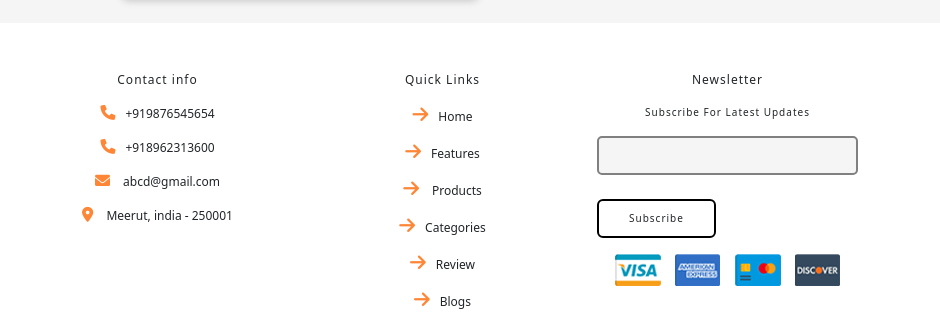
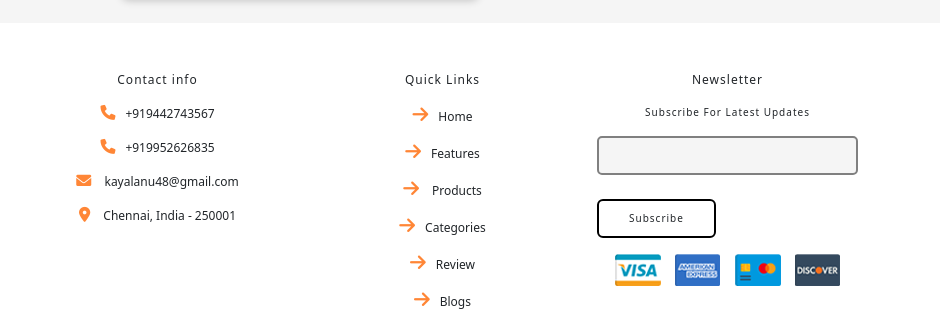
Before and after one commit to kayalsai/ui-design, a plain HTML site: page index.html in a window 1280 px wide. Shown: the part 3794-4109 px from the top of the page, 340-1280 px from the left. Drawn offline with nearby package versions, Linux system fonts and the light colour scheme.

Commit message:
footer content

```diff
--- a/index.html
+++ b/index.html
@@ -802,10 +802,10 @@
                 </div>
                 <div class="col-sm-12 col-md-12 col-lg-3 col-xl-3 gap_content">
                     <div class="feature_text">Contact info</div>
-                    <div class="mt-3 links"> <span><i class="fas fa-phone image_icons "></i></span>+919876545654 </div>
-                    <div class="mt-3 links"> <span><i class="fas fa-phone image_icons "></i></span>+918962313600 </div>
-                    <div class="mt-3 links"><span><i class="fas fa-envelope image_icons "></i></span> abcd@gmail.com </div>
-                    <div class="mt-3 links"><span><i class="fas fa-map-marker-alt image_icons "></i></span> Meerut, india - 250001</div>
+                    <div class="mt-3 links"> <span><i class="fas fa-phone image_icons "></i></span>+919442743567</div>
+                    <div class="mt-3 links"> <span><i class="fas fa-phone image_icons "></i></span>+919952626835 </div>
+                    <div class="mt-3 links"><span><i class="fas fa-envelope image_icons "></i></span> kayalanu48@gmail.com </div>
+                    <div class="mt-3 links"><span><i class="fas fa-map-marker-alt image_icons "></i></span> Chennai, India - 250001</div>
                 </div>
                 <div class="col-sm-12 col-md-12 col-lg-3 col-xl-3 gap_content">
                     <div class="feature_text">Quick Links</div>
```
